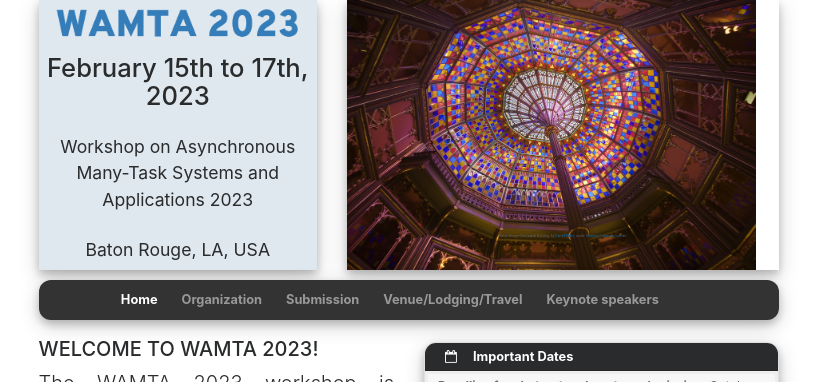
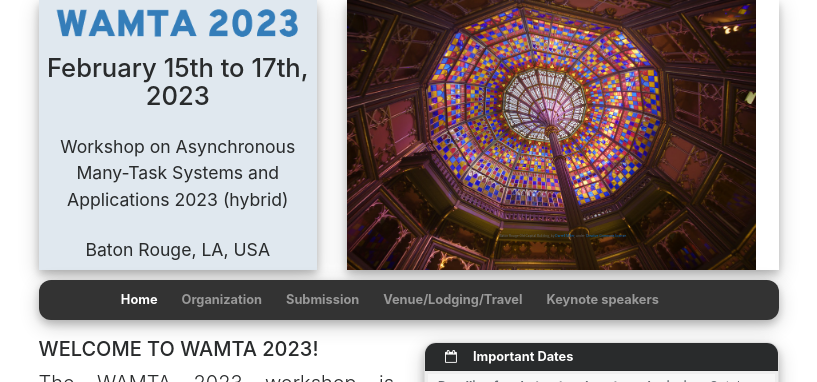
Before and after one commit to wamta26/WAMTA26.github.io, a Jekyll site: the page built from index.md, in a window 1280 px wide. Shown: the top 382 px of the page, without its empty margins (231-1048 px from the left). Built offline with Jekyll 4.4.1, drawn with Linux system fonts in a browser that asks for light colours; nearby versions of some CDN libraries.

Commit message:
Add hybrid to title

```diff
--- a/_data/conference.yml
+++ b/_data/conference.yml
@@ -1,4 +1,4 @@
-full_title: Workshop on Asynchronous Many-Task Systems and Applications 2023
+full_title: Workshop on Asynchronous Many-Task Systems and Applications 2023 (hybrid)
 short_title: WAMTA 23
 email: patrickdiehl@lsu.edu
 description: > # this means to ignore newlines until "baseurl:"
```
